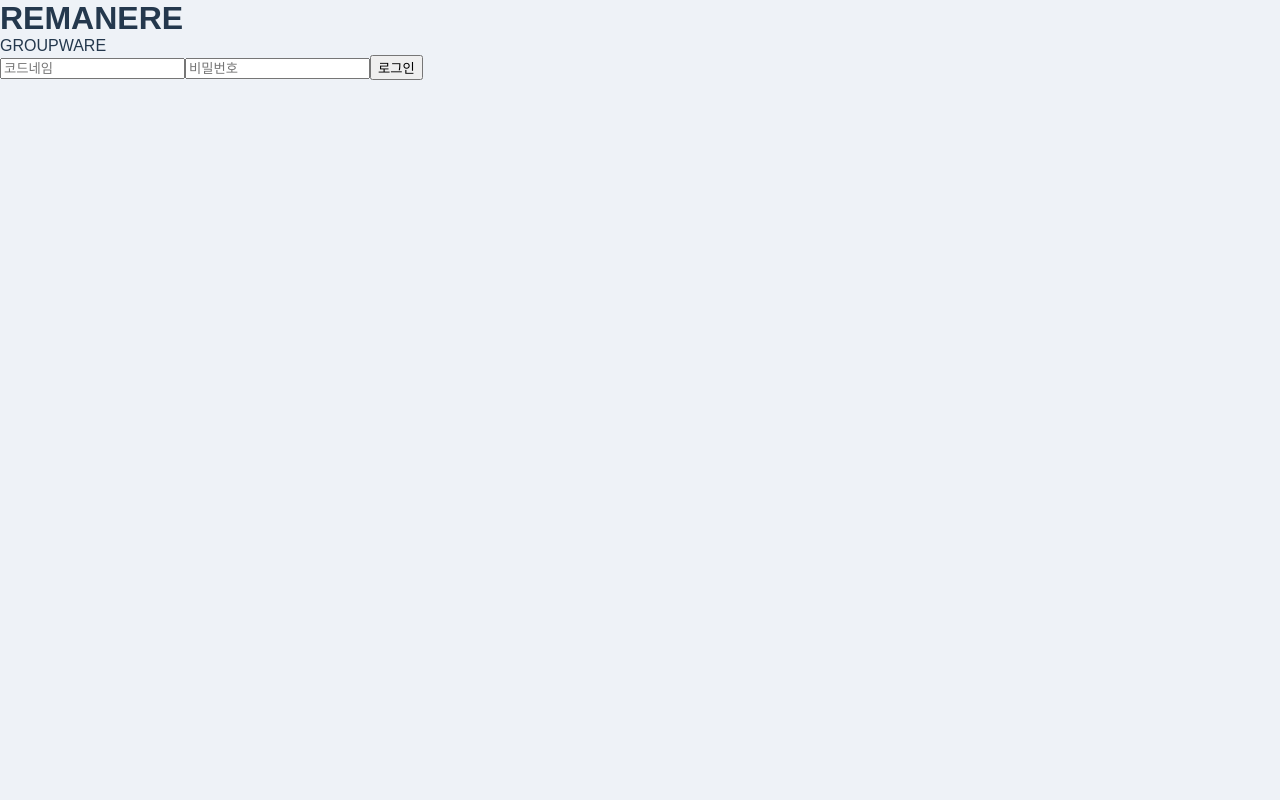
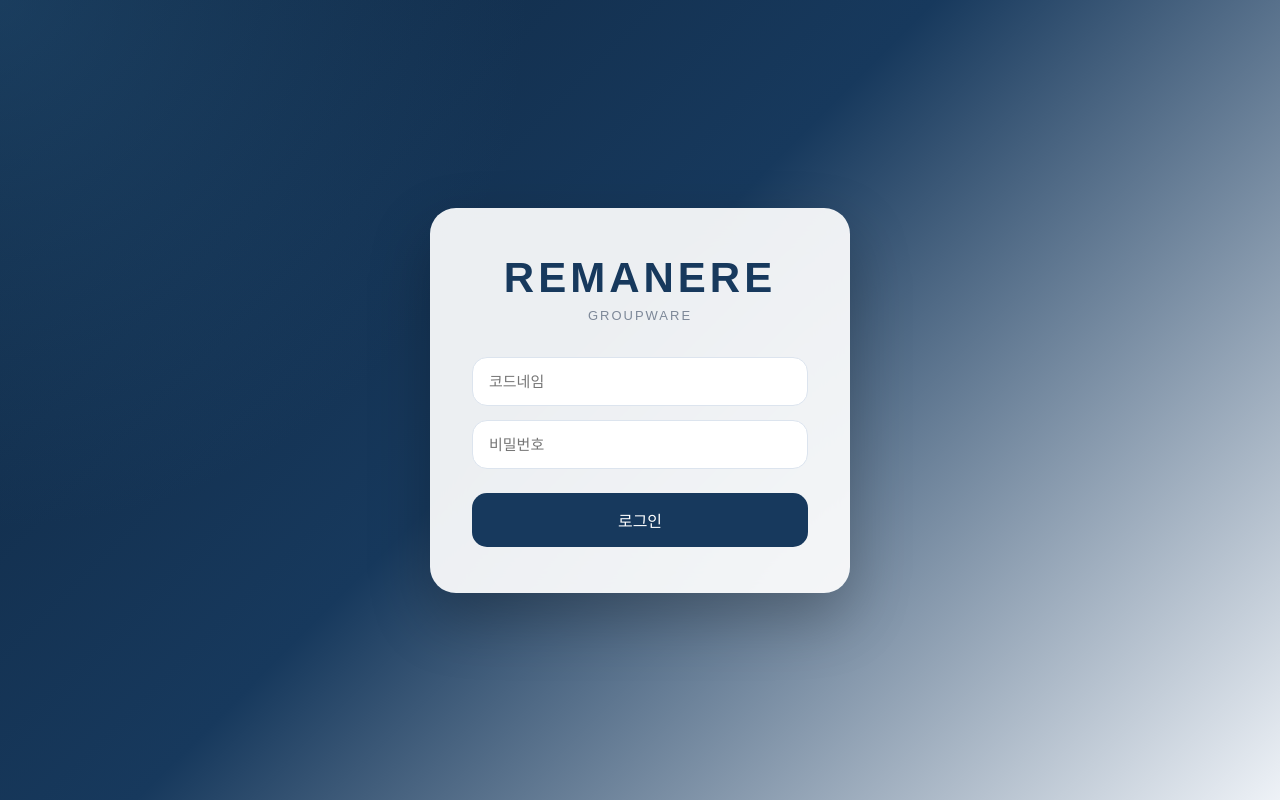
Before and after one commit to sh080929-cloud/remanere-react, a React (Vite) app: page / in a window 1280 px wide. Built offline with nearby package versions, Linux system fonts and the light colour scheme.

Commit message:
로그인 화면 리뉴얼

```diff
--- a/src/components/Login.css
+++ b/src/components/Login.css
@@ -0,0 +1,67 @@
+.login-page {
+  min-height: 100vh;
+  background:
+    radial-gradient(circle at top left, rgba(47, 102, 148, 0.35), transparent 35%),
+    linear-gradient(135deg, #0f2741, #17395d 45%, #eef2f7);
+  display: flex;
+  align-items: center;
+  justify-content: center;
+}
+
+.login-box {
+  width: 420px;
+  background: rgba(255, 255, 255, 0.92);
+  backdrop-filter: blur(18px);
+  border-radius: 26px;
+  padding: 46px 42px;
+  box-shadow: 0 25px 60px rgba(0, 0, 0, 0.25);
+  text-align: center;
+}
+
+.login-box h1 {
+  color: #17395d;
+  font-size: 42px;
+  letter-spacing: 4px;
+  margin-bottom: 6px;
+}
+
+.login-box p {
+  color: #7d8898;
+  font-size: 13px;
+  letter-spacing: 2px;
+  margin-bottom: 34px;
+}
+
+.login-box input {
+  width: 100%;
+  border: 1px solid #dce4ee;
+  border-radius: 15px;
+  padding: 15px 16px;
+  margin-bottom: 14px;
+  font-size: 15px;
+  outline: none;
+  background: white;
+}
+
+.login-box input:focus {
+  border-color: #17395d;
+  box-shadow: 0 0 0 4px rgba(23, 57, 93, 0.1);
+}
+
+.login-box button {
+  width: 100%;
+  border: none;
+  border-radius: 15px;
+  padding: 15px;
+  margin-top: 10px;
+  background: #17395d;
+  color: white;
+  font-size: 16px;
+  font-weight: 800;
+  cursor: pointer;
+}
+
+.login-box button:hover {
+  background: #245582;
+  transform: translateY(-2px);
+}
```
